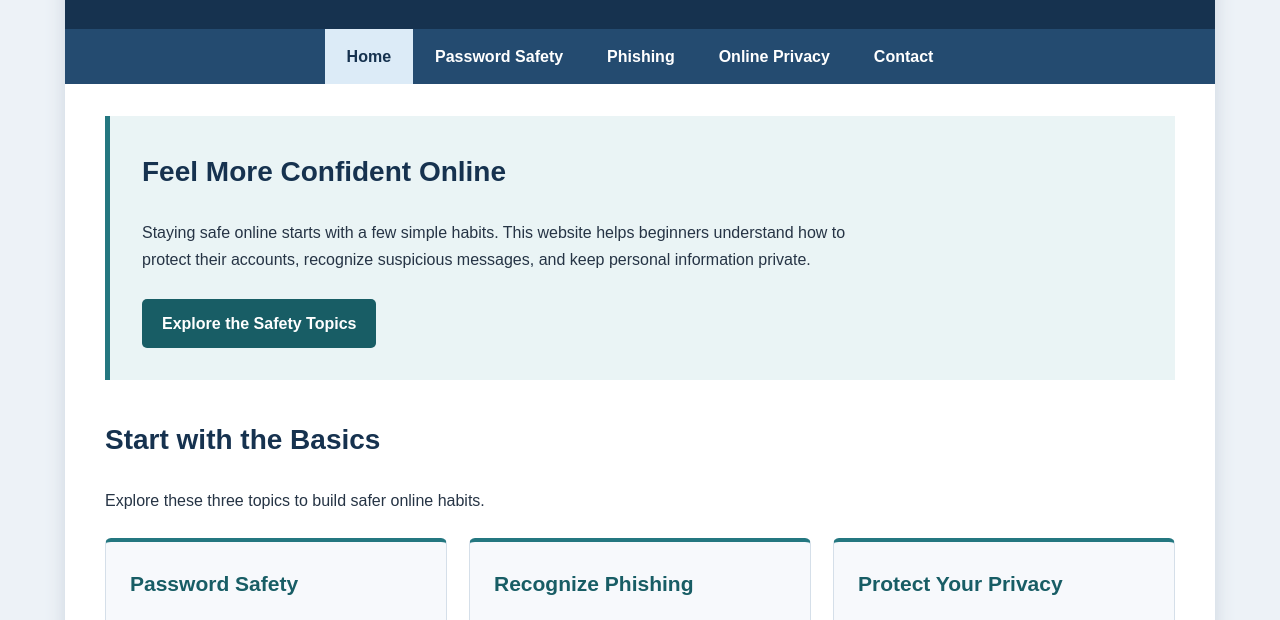
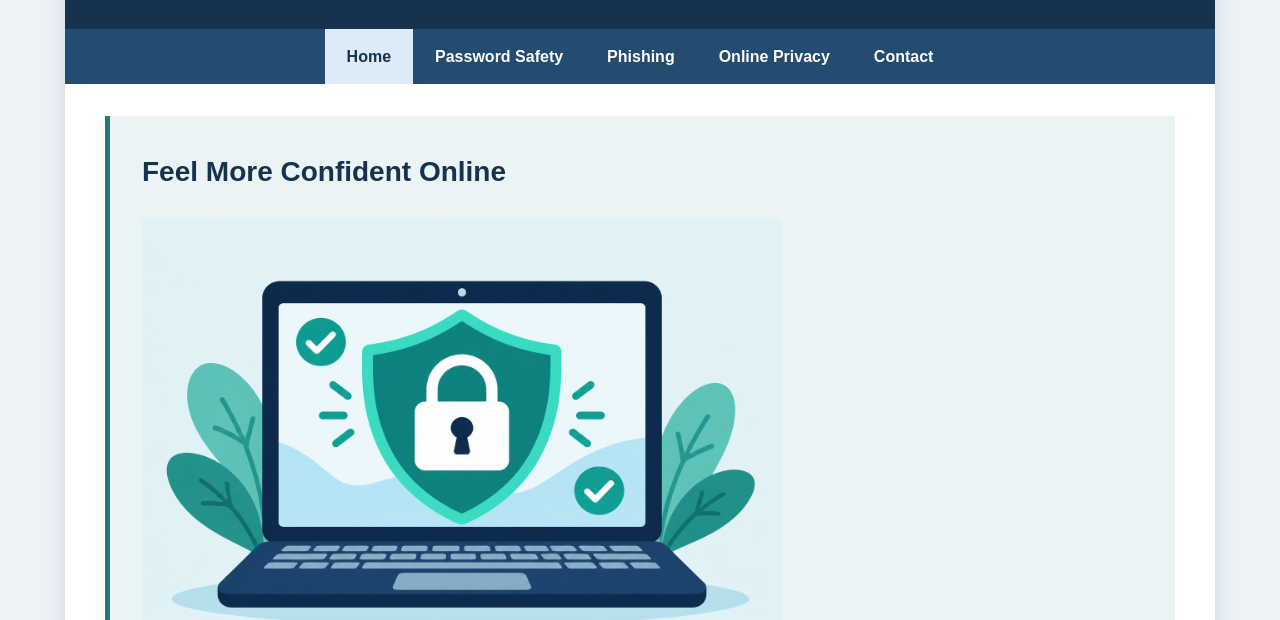
Before and after one commit to rfayaz-dotcom/rfayaz-dotcom.github.io, a plain HTML site: page index.html in a window 1280 px wide. Shown: the part 165-785 px from the top of the page. Drawn offline with Linux system fonts and the light colour scheme.

Commit message:
Add files via upload

```diff
--- a/index.html
+++ b/index.html
@@ -36,6 +36,10 @@
         <main>
             <section class="welcome">
                 <h2>Feel More Confident Online</h2>
+                <img src="online-safety.png"
+     alt="A laptop protected by a shield and padlock"
+     width="640"
+     style="max-width: 100%; height: auto;">
                 <p>
                     Staying safe online starts with a few simple habits.
                     This website helps beginners understand how to protect
```
Also changed, not shown: online-safety.png (added).
